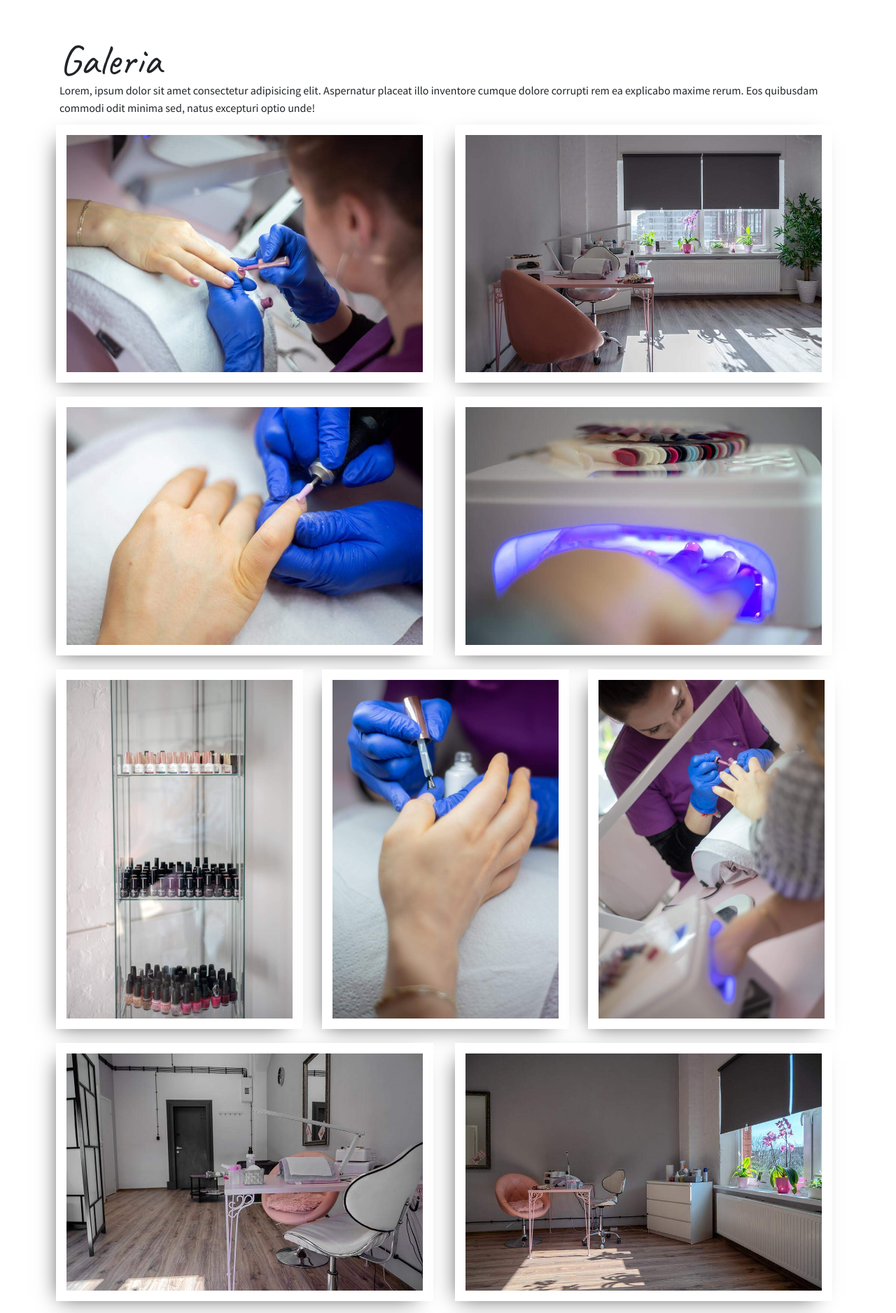
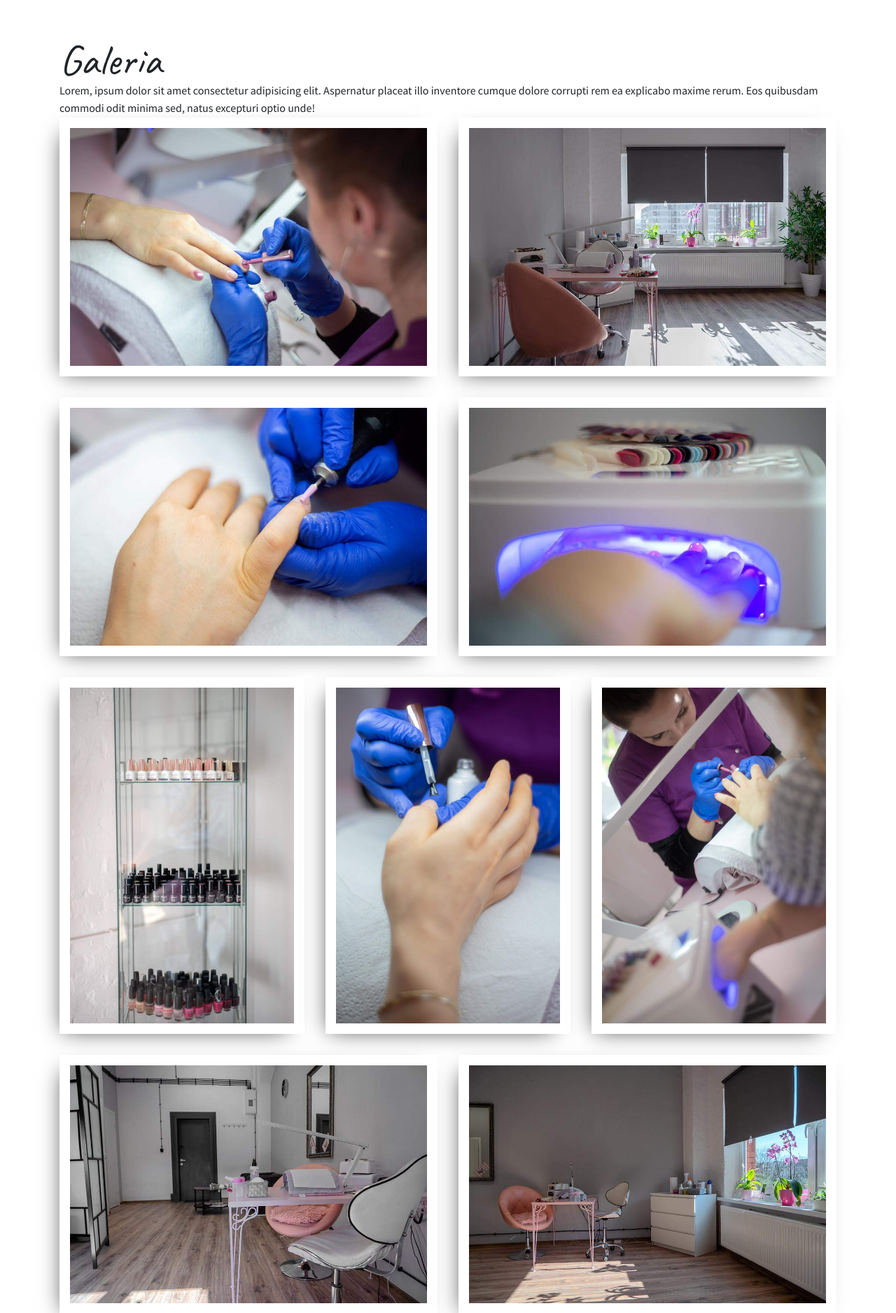
Before and after one commit to webyou-pl/Sara, a PHP site: page /subpages/galeria.php in a window 1280 px wide. Shown: the part 299-2176 px from the top of the page at 70% size. Run offline with PHP 8.4, Linux system fonts and the light colour scheme; some libraries are stand-ins or nearby versions.

Commit message:
Małe poprawki stylistyczne

```diff
--- a/scss/pages/galeria.scss
+++ b/scss/pages/galeria.scss
@@ -3,14 +3,13 @@
 
     .grid{
 
-          display: grid;
-          grid-template-columns: auto auto auto;
-
-          padding: 10px;
+        display: grid;
+        grid-template-columns: auto auto auto;
+        margin-bottom: 30px;
 
          .grid-image {
-             width: 98%;
-             border: 15px solid #fff;
+             width: 100%;
+             border: 15px solid #ffffff;
              box-shadow: -10px 10px 30px -15px rgba(0, 0, 0, 0.75);
              transition: all .6s ease;
              z-index: 1;
```
Also changed, not shown: build/main.css.
